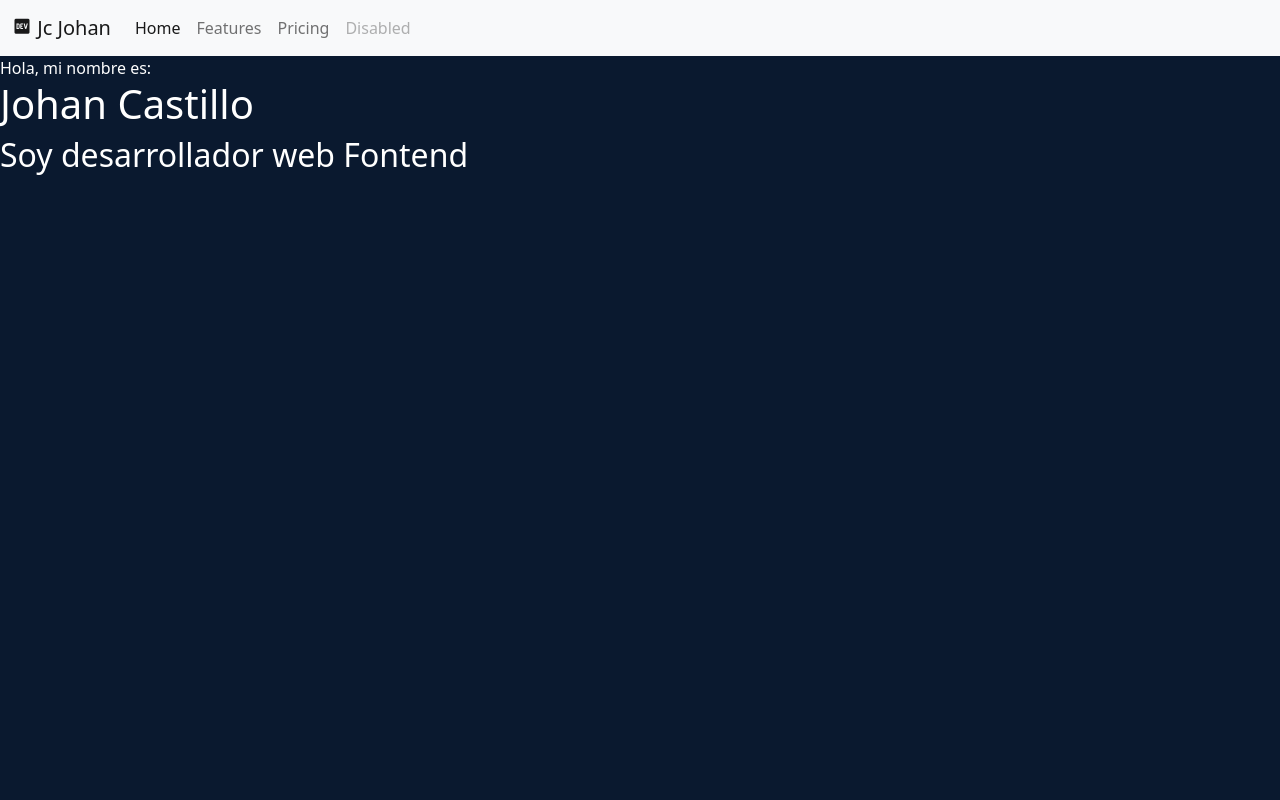
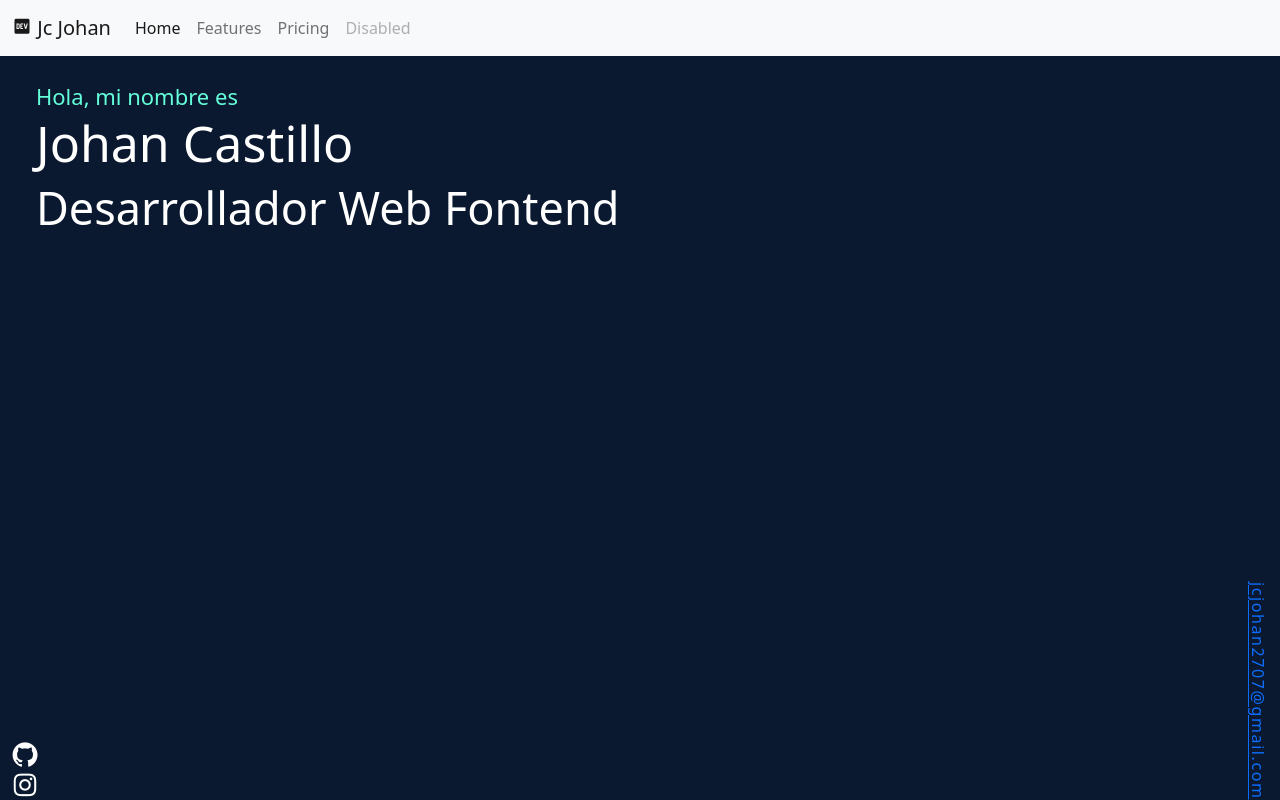
Before and after one commit to johancastillo/portafolio-jc, a PHP site: page / in a window 1280 px wide. Run offline with PHP 8.4, Linux system fonts and the light colour scheme; some libraries are stand-ins or nearby versions; some web fonts are replaced.

Commit message:
Lateral Sections

```diff
--- a/assets/css/main.css
+++ b/assets/css/main.css
@@ -5,3 +5,32 @@
 body {
   background: #0a192f !important;
   color: #fff; }
+
+.socials {
+  display: flex;
+  flex-direction: column;
+  bottom: 0;
+  position: fixed;
+  left: 10px;
+  font-size: 30px; }
+
+.email {
+  display: flex;
+  bottom: 0;
+  position: fixed;
+  right: 10px;
+  letter-spacing: 0.1em;
+  -webkit-writing-mode: vertical-rl;
+  writing-mode: vertical-rl; }
+
+.color-two {
+  color: #64ffda; }
+
+.welcome span {
+  font-size: 22px; }
+
+.welcome .name {
+  font-size: 50px; }
+
+.welcome .profession {
+  font-size: 45px; }
--- a/assets/scss/main.scss
+++ b/assets/scss/main.scss
@@ -9,3 +9,40 @@ body{
     background: $color-one !important;
     color: #fff;
 }
+
+.socials{
+    display: flex;
+    flex-direction: column;
+    bottom: 0;
+    position: fixed;
+    left: 10px;
+    font-size: 30px;
+}
+
+.email{
+    display: flex;
+    bottom: 0;
+    position: fixed;
+    right: 10px;
+    letter-spacing: 0.1em;
+    -webkit-writing-mode: vertical-rl;
+    writing-mode: vertical-rl;
+}
+
+.color-two{
+    color: $color-two;
+}
+
+.welcome{
+    span{
+        font-size: 22px;
+    }
+
+    .name{
+        font-size: 50px;
+    }
+
+    .profession{
+        font-size: 45px;
+    }
+}
--- a/index.php
+++ b/index.php
@@ -17,10 +17,21 @@
     <?php include "./components/Navbar.php" ?>
     <!-- **** Navbar End **** -->
 
+    <div class="container mx-4 my-4 welcome">
+        <span class="color-two">Hola, mi nombre es</span>
+        <h1 class="name">Johan Castillo</h1>
+        <h2 class="profession">Desarrollador Web Fontend</h2>
+    </div>
 
-    <span>Hola, mi nombre es:</span>
-    <h1>Johan Castillo</h1>
-    <h2>Soy desarrollador web Fontend</h2>
+    <div class="socials">
+        <span class="icon-github"></span>
+        <span class="icon-instagram"></span>
+        <span></span>
+    </div>
+
+    <div class="email">
+        <a href="">jcjohan2707@gmail.com</a>
+    </div>
 
     <!-- Scripts -->
     <script src="https://cdn.jsdelivr.net/npm/@popperjs/core@2.5.4/dist/umd/popper.min.js" integrity="sha384-q2kxQ16AaE6UbzuKqyBE9/u/KzioAlnx2maXQHiDX9d4/zp8Ok3f+M7DPm+Ib6IU" crossorigin="anonymous"></script>
```
